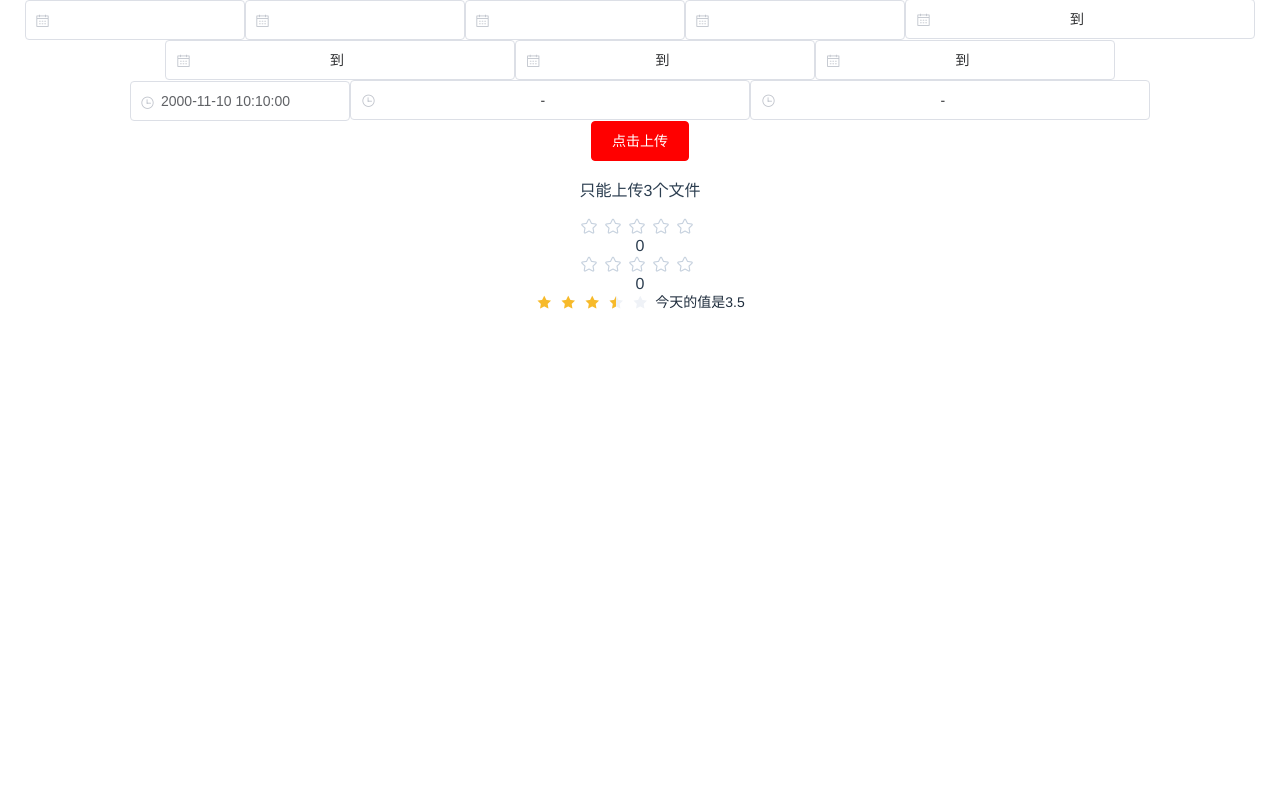
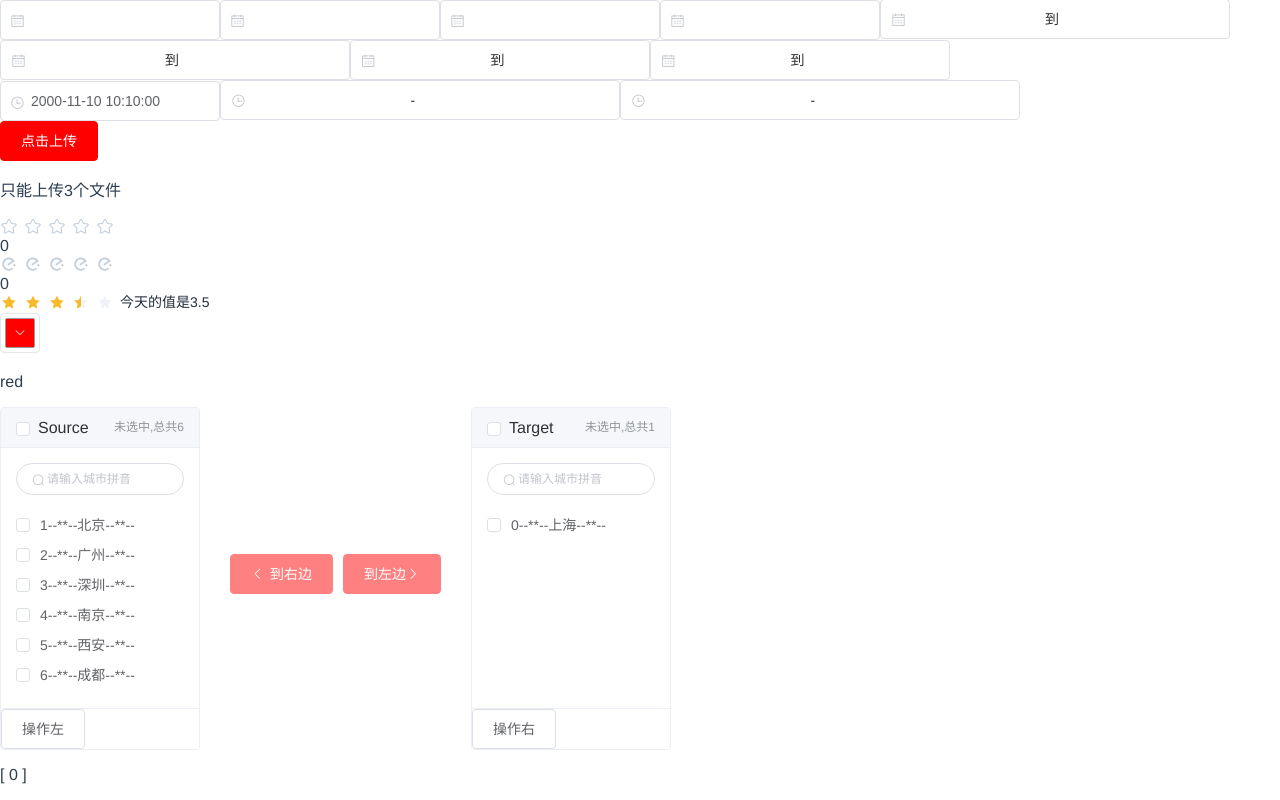
Before and after one commit to BonjourYY/element-ui-starter, a Vue app: page / in a window 1280 px wide. Shown: the part 1202-2002 px from the top of the page. Before the commit the page ends 1515 px from the top, so only its background shows below. Built offline with nearby package versions, Linux system fonts and the light colour scheme.

Commit message:
feature：add ColorPicker and Transfer

```diff
--- a/package.json
+++ b/package.json
@@ -21,6 +21,7 @@
     "@vue/cli-service": "~5.0.0",
     "eslint": "^7.32.0",
     "eslint-plugin-vue": "^8.0.3",
+    "lodash": "^4.17.21",
     "sass-loader": "^13.1.0",
     "vue-cli-plugin-element": "~1.0.1",
     "vue-template-compiler": "^2.6.14"
--- a/src/App.vue
+++ b/src/App.vue
@@ -19,51 +19,15 @@
     <ElementDatetimePicker></ElementDatetimePicker>
     <ElementUpload></ElementUpload>
     <ElementRate></ElementRate>
+    <ElementColorPicker></ElementColorPicker>
+    <ElementTransfer></ElementTransfer>
   </div>
 </template>
 
 <script>
-// 想一下有没有办法，可以循环导入所有组件
-import ElementLayout from './components/ElementLayout.vue';
-import ElementContainer from './components/ElementContainer.vue';
-import ElementIcon from './components/ElementIcon.vue';
-import ElementButton from './components/ElementButton.vue';
-import ElementLink from './components/ElementLink.vue';
-import ElementRadio from './components/ElementRadio.vue';
-import ElementCheckBox from './components/ElementCheckBox.vue';
-import ElementInput from './components/ElementInput.vue';
-import ElementInputNumber from './components/ElementInputNumber.vue';
-import ElementSelect from './components/ElementSelect.vue';
-import ElementCascader from './components/ElementCascader.vue';
-import ElementSwitch from './components/ElementSwitch.vue';
-import ElementSlider from './components/ElementSlider.vue';
-import ElementTimePicker from './components/ElementTimePicker.vue';
-import ElementDatePicker from './components/ElementDatePicker.vue';
-import ElementDatetimePicker from './components/ElementDatetimePicker.vue';
-import ElementUpload from './components/ElementUpload.vue';
-import ElementRate from './components/ElementRate.vue';
 export default {
   name: 'app',
-  components: {
-    ElementLayout,
-    ElementContainer,
-    ElementIcon,
-    ElementButton,
-    ElementLink,
-    ElementRadio,
-    ElementCheckBox,
-    ElementInput,
-    ElementInputNumber,
-    ElementSelect,
-    ElementCascader,
-    ElementSwitch,
-    ElementSlider,
-    ElementTimePicker,
-    ElementDatePicker,
-    ElementDatetimePicker,
-    ElementUpload,
-    ElementRate,
-  },
+  components: {},
   methods: {
     getMessages() {
       console.log('s');
@@ -77,7 +41,7 @@ export default {
   font-family: 'Helvetica Neue', Helvetica, 'PingFang SC', 'Hiragino Sans GB', 'Microsoft YaHei', '微软雅黑', Arial, sans-serif;
   -webkit-font-smoothing: antialiased;
   -moz-osx-font-smoothing: grayscale;
-  text-align: center;
+  /* text-align: center; */
   color: #2c3e50;
   margin-top: 60px;
   overflow: hidden;
--- /dev/null
+++ b/src/components/ElementColorPicker.vue
@@ -0,0 +1,43 @@
+<template>
+  <div>
+    <el-color-picker v-model="color" show-alpha :predefine="preDefineColors" color-format="hex" @change="change" @active-change="activeChange"></el-color-picker>
+    <p>{{ color }}</p>
+  </div>
+</template>
+
+<script>
+export default {
+  name: 'ElementColorPicker',
+  data() {
+    return {
+      color: 'red',
+      preDefineColors: [
+        '#ff4500',
+        '#ff8c00',
+        '#ffd700',
+        '#90ee90',
+        '#00ced1',
+        '#1e90ff',
+        '#c71585',
+        'rgba(255, 69, 0, 0.68)',
+        'rgb(255, 120, 0)',
+        'hsv(51, 100, 98)',
+        'hsva(120, 40, 94, 0.5)',
+        'hsl(181, 100%, 37%)',
+        'hsla(209, 100%, 56%, 0.73)',
+        '#c7158577',
+      ],
+    };
+  },
+  methods: {
+    change() {
+      console.log(1);
+    },
+    activeChange() {
+      console.log(2);
+    },
+  },
+};
+</script>
+
+<style lang="scss" module></style>
--- a/src/components/ElementRate.vue
+++ b/src/components/ElementRate.vue
@@ -4,7 +4,7 @@
     <el-rate v-model="value1" @change="scopeChange"> </el-rate>
     <span>{{ value1 }}</span>
     <!-- 区分颜色 -->
-    <el-rate v-model="value2" :colors="colors" show-text :texts="texts" void-icon-class="el-icon-star-off" :icon-classes="iconClasses" text-color="red"></el-rate>
+    <el-rate v-model="value2" :colors="colors" show-text :texts="texts" void-icon-class="el-icon-eleme" :icon-classes="iconClasses" text-color="red"></el-rate>
     <span>{{ value2 }}</span>
     <!-- 只读 -->
     <el-rate disabled :score-template="`今天的值是{value}`" v-model="value3" show-score></el-rate>
@@ -19,9 +19,9 @@ export default {
       value1: null,
       value2: null,
       value3: 3.5,
-      colors: { 1: 'red', 2: 'green', 5: 'yellow' },
+      colors: { 1: 'red', 2: 'yellow', 5: 'green' },
       texts: ['one', 'two', 'three', 'four', 'five'],
-      iconClasses: ['el-icon-star-on', 'el-icon-star-on', 'el-icon-star-on'],
+      iconClasses: { 2: 'el-icon-error', 4: { value: 'el-icon-circle-plus', /*excluded：排除*/ excluded: true }, 5: 'el-icon-success' },
     };
   },
   methods: {
--- /dev/null
+++ b/src/components/ElementTransfer.vue
@@ -0,0 +1,79 @@
+<template>
+  <div>
+    <el-transfer
+      :titles="['Source', 'Target']"
+      :button-texts="['到右边', '到左边']"
+      :format="{
+        noChecked: '未选中,总共${total}',
+        hasChecked: '已选中${checked}',
+      }"
+      filter-placeholder="请输入城市拼音"
+      :data="data"
+      v-model="value"
+      filterable
+      :filter-method="filterMethod"
+      @change="handleChange"
+      @left-check-change="handleLeftCheckChange"
+      :props="{
+        key: 'value',
+        label: 'desc',
+      }">
+      <template #default="{ option }">
+        <span> {{ option.value }}--**--{{ option.desc }}--**-- </span>
+      </template>
+      <template #left-footer>
+        <el-button>操作左</el-button>
+      </template>
+      <template #right-footer>
+        <el-button>操作右</el-button>
+      </template>
+    </el-transfer>
+    <p>{{ value }}</p>
+  </div>
+</template>
+
+<script>
+export default {
+  name: 'ElementTransfer',
+  data() {
+    const generateData = () => {
+      let data = [];
+      const cities = ['上海', '北京', '广州', '深圳', '南京', '西安', '成都'];
+      const pinyin = ['shanghai', 'beijing', 'guangzhou', 'shenzhen', 'nanjing', 'xian', 'chengdu'];
+      cities.forEach((city, index) => {
+        data.push({
+          value: index,
+          desc: city,
+          pinyin: pinyin[index],
+        });
+      });
+      return data;
+    };
+    return {
+      data: generateData(),
+      value: [0],
+      filterMethod(query, item) {
+        console.log(item);
+        return item.pinyin.indexOf(query) > -1;
+      },
+    };
+  },
+  methods: {
+    renderFunc(h, option) {
+      return (
+        <span>
+          {option.key}--**--{option.label}
+        </span>
+      );
+    },
+    handleChange(value, direction, movedKeys) {
+      console.log(value, direction, movedKeys);
+    },
+    handleLeftCheckChange(value, selectValue) {
+      console.log(value, selectValue);
+    },
+  },
+};
+</script>
+
+<style lang="scss" module></style>
--- a/src/main.js
+++ b/src/main.js
@@ -1,9 +1,33 @@
-import Vue from 'vue'
-import App from './App.vue'
-import './plugins/element.js'
+import Vue from 'vue';
+import App from './App.vue';
+import upperFirst from 'lodash/upperFirst';
+import camelCase from 'lodash/camelCase';
+import './plugins/element.js';
 
-Vue.config.productionTip = false
+Vue.config.productionTip = false;
+
+// 自动注册全局组件
+// https://v2.cn.vuejs.org/v2/guide/components-registration.html#%E5%9F%BA%E7%A1%80%E7%BB%84%E4%BB%B6%E7%9A%84%E8%87%AA%E5%8A%A8%E5%8C%96%E5%85%A8%E5%B1%80%E6%B3%A8%E5%86%8C
+const requireComponent = require.context('./components', false, /[A-Z]\w+\.(vue|js)$/);
+requireComponent.keys().forEach((fileName) => {
+  const componentConfig = requireComponent(fileName);
+  const componentName = upperFirst(
+    camelCase(
+      fileName
+        .split('/')
+        .pop()
+        .replace(/\.\w+$/, '')
+    )
+  );
+  Vue.component(
+    componentName,
+    // 如果这个组件选项是通过 `export default` 导出的，
+    // 那么就会优先使用 `.default`，
+    // 否则回退到使用模块的根。
+    componentConfig.default || componentConfig
+  );
+});
 
 new Vue({
-  render: h => h(App),
-}).$mount('#app')
+  render: (h) => h(App),
+}).$mount('#app');
```
